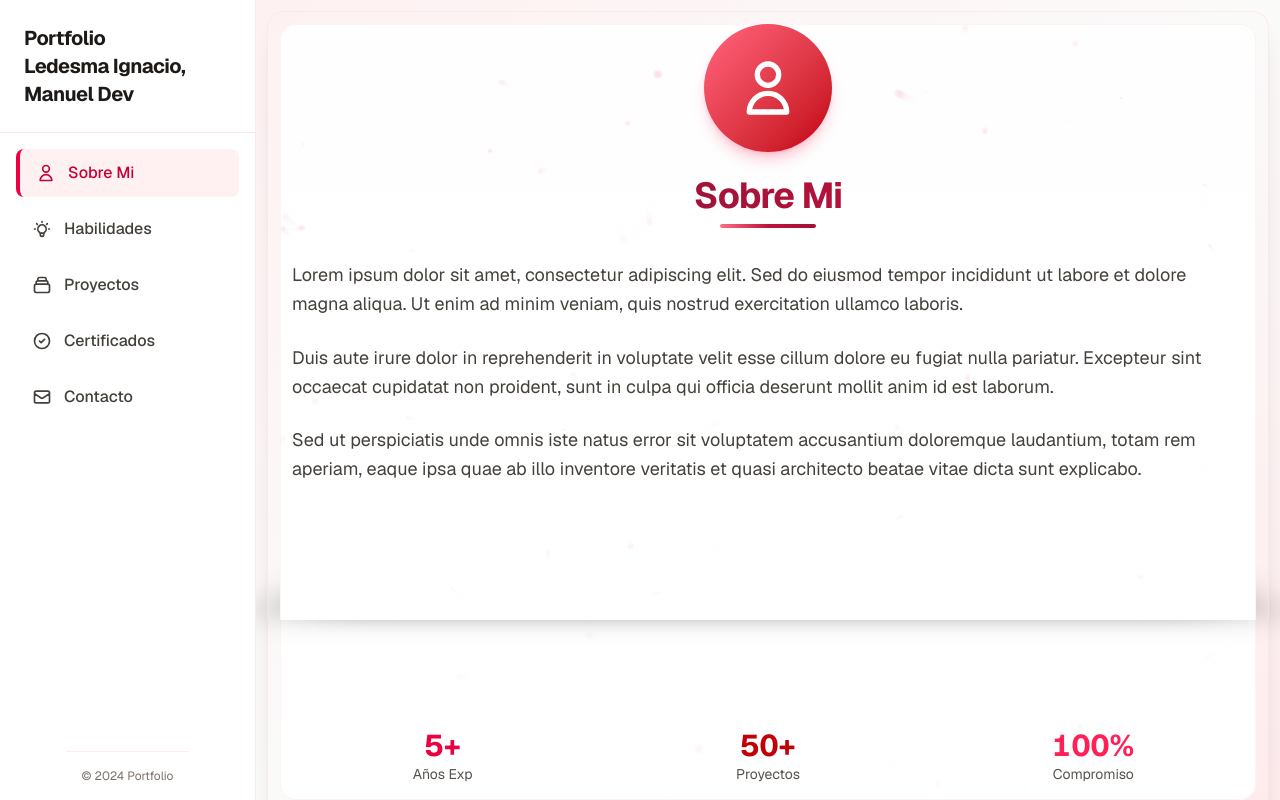
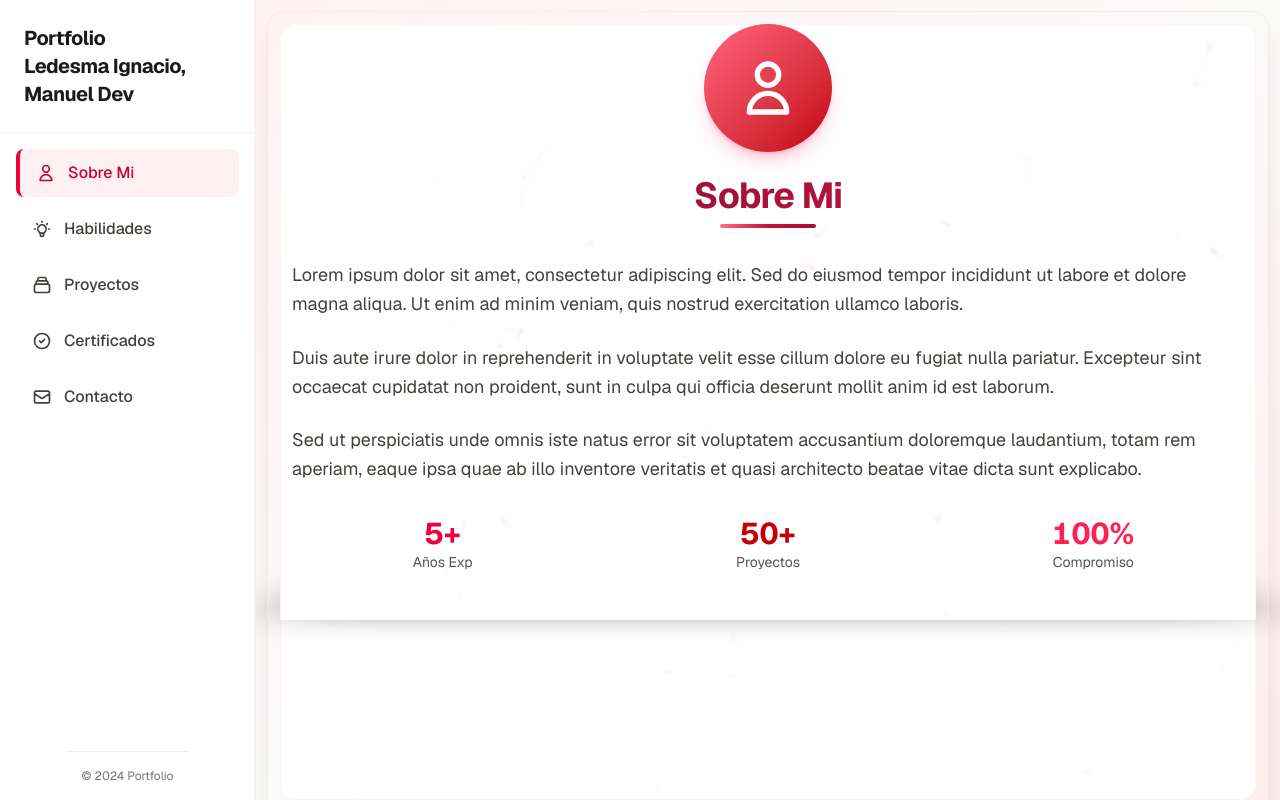
Before and after one commit to NachoLedesma33/Porfolio-Ledesma-Ignacio-Dev, a Next.js app: page / in a window 1280 px wide. Built offline with nearby package versions, Linux system fonts and the light colour scheme; grey boxes are pictures that could not be loaded.

Commit message:
fix recice of background ui

```diff
--- a/app/components/SectionVenomBackdrop.tsx
+++ b/app/components/SectionVenomBackdrop.tsx
@@ -9,15 +9,15 @@ import VenomBeam from "@/app/components/ui/venom-beam";
  */
 export default function SectionVenomBackdrop({ children }: { children: ReactNode }) {
   return (
-    <div className="relative isolate min-h-full w-full flex-1 flex flex-col rounded-[inherit]">
-      <div className="pointer-events-none absolute inset-0 z-0 overflow-hidden rounded-[inherit]">
+    <div className="relative isolate w-full min-h-full shrink-0 rounded-[inherit]">
+      <div className="pointer-events-none absolute inset-0 z-0 min-h-full overflow-hidden rounded-[inherit]">
         <VenomBeam fill embed />
       </div>
       <div
-        className="pointer-events-none absolute inset-0 z-[1] rounded-[inherit] bg-linear-to-b from-white/80 via-white/88 to-white/93 shadow-[inset_0_0_0_1px_rgba(255,228,230,0.45)] dark:from-stone-950/78 dark:via-stone-900/88 dark:to-stone-900/94 dark:shadow-[inset_0_0_0_1px_rgba(69,10,10,0.25)]"
+        className="pointer-events-none absolute inset-0 z-[1] min-h-full rounded-[inherit] bg-linear-to-b from-white/80 via-white/88 to-white/93 shadow-[inset_0_0_0_1px_rgba(255,228,230,0.45)] dark:from-stone-950/78 dark:via-stone-900/88 dark:to-stone-900/94 dark:shadow-[inset_0_0_0_1px_rgba(69,10,10,0.25)]"
         aria-hidden
       />
-      <div className="relative z-10 flex min-h-0 flex-1 flex-col">{children}</div>
+      <div className="relative z-10 w-full">{children}</div>
     </div>
   );
 }
--- a/app/components/ui/venom-beam.tsx
+++ b/app/components/ui/venom-beam.tsx
@@ -90,6 +90,12 @@ const VenomBeam: React.FC<VenomBeamProps> = ({
     };
 
     window.addEventListener("resize", handleResize);
+
+    const resizeHost = canvas.parentElement ?? canvas;
+    const resizeObserver = new ResizeObserver(() => {
+      handleResize();
+    });
+    resizeObserver.observe(resizeHost);
 
     const initParticles = () => {
       particlesRef.current = [];
@@ -222,6 +228,7 @@ const VenomBeam: React.FC<VenomBeamProps> = ({
     animate();
 
     return () => {
+      resizeObserver.disconnect();
       window.removeEventListener("resize", handleResize);
       if (!embed) {
         canvas.removeEventListener("mousemove", handleMouseMove);
@@ -232,8 +239,8 @@ const VenomBeam: React.FC<VenomBeamProps> = ({
   }, [embed]);
 
   const rootClass = fill
-    ? `relative h-full w-full min-h-full overflow-hidden pointer-events-none ${embed ? "" : ""}`
-    : `relative h-96 md:h-screen w-full overflow-hidden bg-white dark:bg-black pointer-events-auto`;
+    ? "relative h-full min-h-full w-full overflow-hidden pointer-events-none"
+    : "relative h-96 md:h-screen w-full overflow-hidden bg-white dark:bg-black pointer-events-auto";
 
   const canvasBg = embed
     ? "absolute inset-0 h-full w-full bg-transparent"
```
